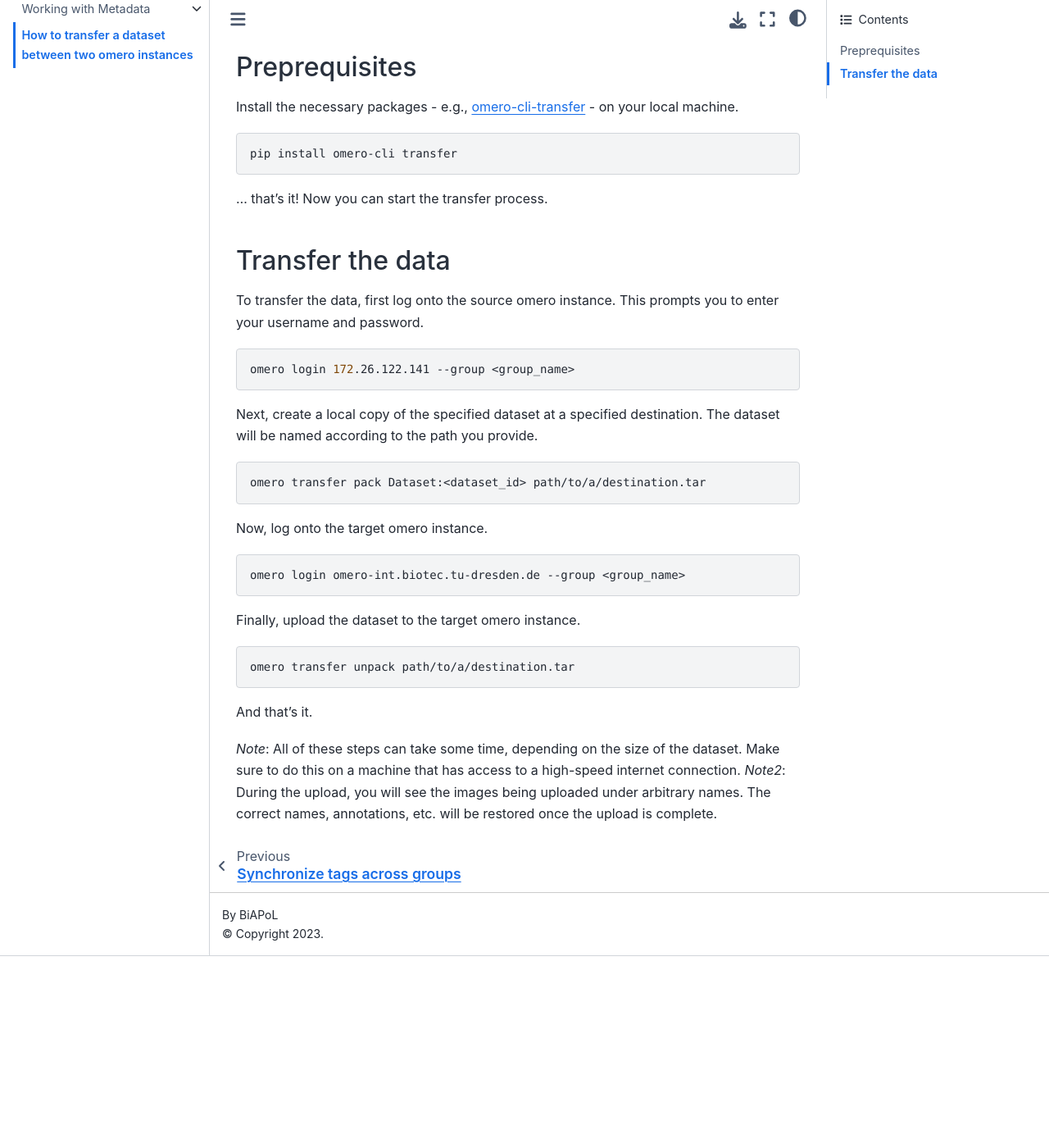
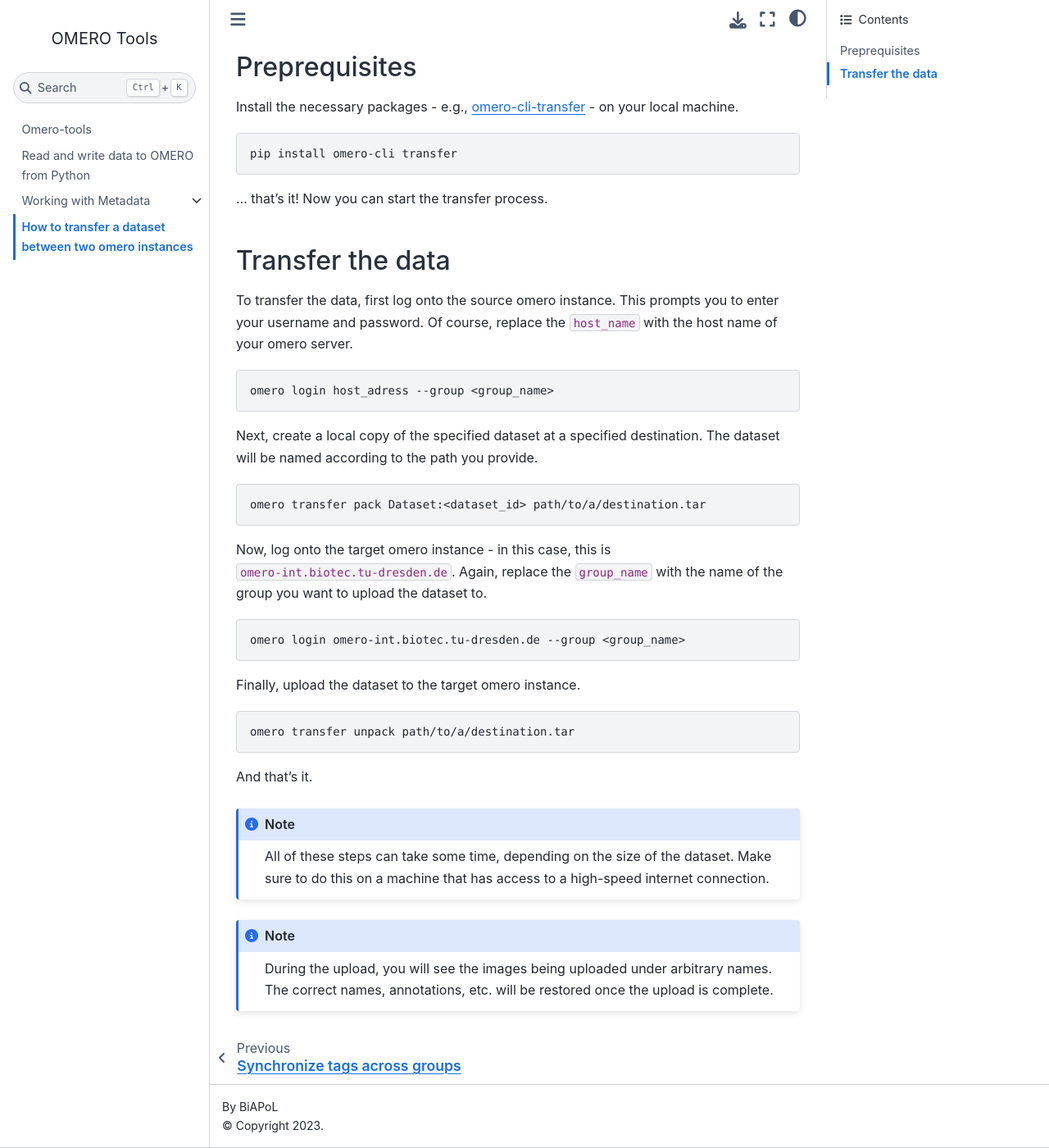
Before and after one commit to BiAPoL/omero-tools, a Jupyter Book: the page built from docs/instructions/transfer_dataset.md, in a window 1280 px wide and 1400 px high, scrolled down 338 px. Shown: the whole window at 82% size. Built offline with Jupyter Book 1.0.4 settings and Sphinx 7.4.7 and the Sphinx Book theme 1.1.4, drawn with Linux system fonts in a browser that asks for light colours; before the commit the page ends 1504 px from its top, so only the background shows below that; some of the changed text lies outside the part shown.

Commit message:
made some clarifying changes to transfer instructions

````diff
--- a/docs/instructions/transfer_dataset.md
+++ b/docs/instructions/transfer_dataset.md
@@ -1,10 +1,10 @@
 (OMERO.transfer_dataset)=
 # How to transfer a dataset between two omero instances
 
-It is a common task to transfer a dataset between two omero instances. This can be done using the OMERO API. The following steps will guide you through the process. Consider the following example: The dataset with id `dataset_id` is to be transferred from the source omero instance to the target omero instance.
+It is a common task to transfer a dataset between two omero instances. This can be done using the OMERO API from the command line. The following steps will guide you through the process. Consider the following example: The dataset with id `dataset_id` is to be transferred from the source omero instance to the target omero instance.
 
-Source omero instance: `172.26.122.141` (our test instance)
-Target omore instance: `omero-int.biotec.tu-dresden.de`
+Source omero instance: `source_hostname` (our test instance)
+Target omero instance: `omero-int.biotec.tu-dresden.de`
 
 ## Preprequisites
 
@@ -18,10 +18,10 @@
 
 ## Transfer the data
 
-To transfer the data, first log onto the source omero instance. This prompts you to enter your username and password.
+To transfer the data, first log onto the source omero instance. This prompts you to enter your username and password. Of course, replace the `host_name` with the host name of your omero server.
 
 ```bash
-omero login 172.26.122.141 --group <group_name>
+omero login host_adress --group <group_name>
 ```
 
 Next, create a local copy of the specified dataset at a specified destination. The dataset will be named according to the path you provide.
@@ -30,7 +30,7 @@
 omero transfer pack Dataset:<dataset_id> path/to/a/destination.tar
 ```
 
-Now, log onto the target omero instance.
+Now, log onto the target omero instance - in this case, this is `omero-int.biotec.tu-dresden.de`. Again, replace the `group_name` with the name of the group you want to upload the dataset to.
 
 ```bash
 omero login omero-int.biotec.tu-dresden.de --group <group_name>
@@ -44,5 +44,10 @@
 
 And that's it.
 
-*Note*: All of these steps can take some time, depending on the size of the dataset. Make sure to do this on a machine that has access to a high-speed internet connection.
-*Note2*: During the upload, you will see the images being uploaded under arbitrary names. The correct names, annotations, etc. will be restored once the upload is complete.
+```{note}
+All of these steps can take some time, depending on the size of the dataset. Make sure to do this on a machine that has access to a high-speed internet connection.
+```
+
+```{note}
+During the upload, you will see the images being uploaded under arbitrary names. The correct names, annotations, etc. will be restored once the upload is complete.
+```
````
